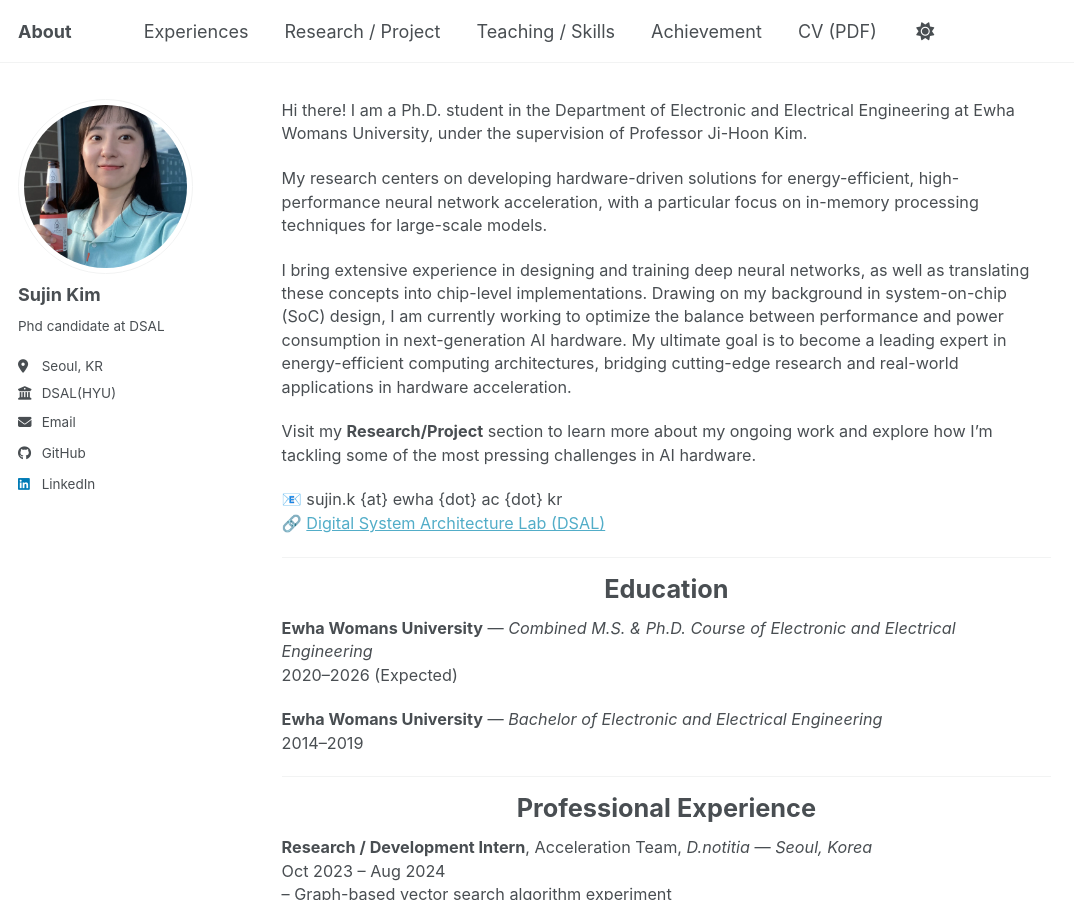
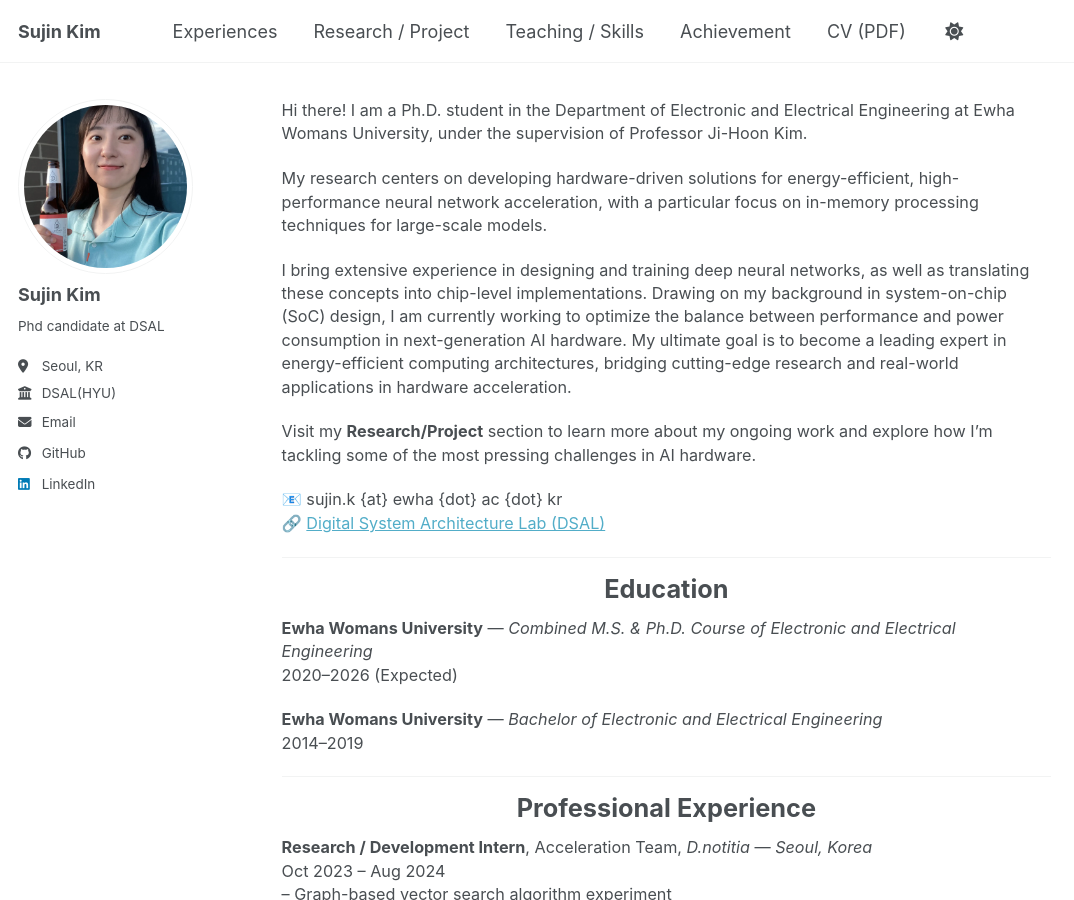
Before and after one commit to puellacoco/puellacoco.github.io, a Jekyll site: the page built from _pages/about.md, in a window 1280 px wide and 900 px high. Shown: the whole window, without its empty margins (0-1074 px from the left). Built offline with Jekyll 4.4.1, drawn with Linux system fonts in a browser that asks for light colours; a script bundle is joined from its source files by our own code; library files that are not in the unit come from our copies.

Commit message:
Update site title in configuration

```diff
--- a/_config.yml
+++ b/_config.yml
@@ -9,7 +9,7 @@
 # Basic Site Settings
 locale                   : "en-US"
 site_theme               : "default" # Currently available options are "default", "air"
-title                    : "About"
+title                    : "Sujin Kim"
 title_separator          : "-"
 name                     : &name "Sujin Kim"
 description              : &description "Sujin Kim's academic portfolio"   # Update this with a general description of your site, this is the default if not overridden by a page
```
